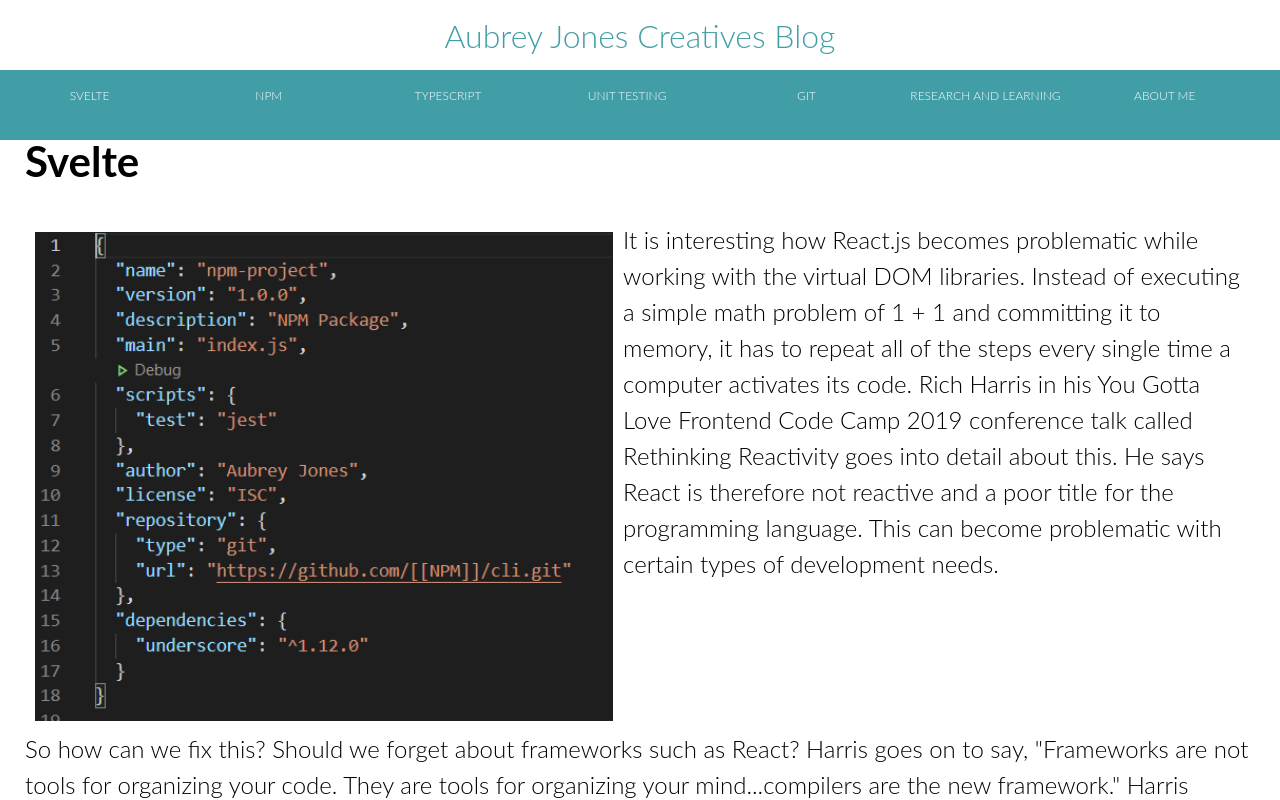
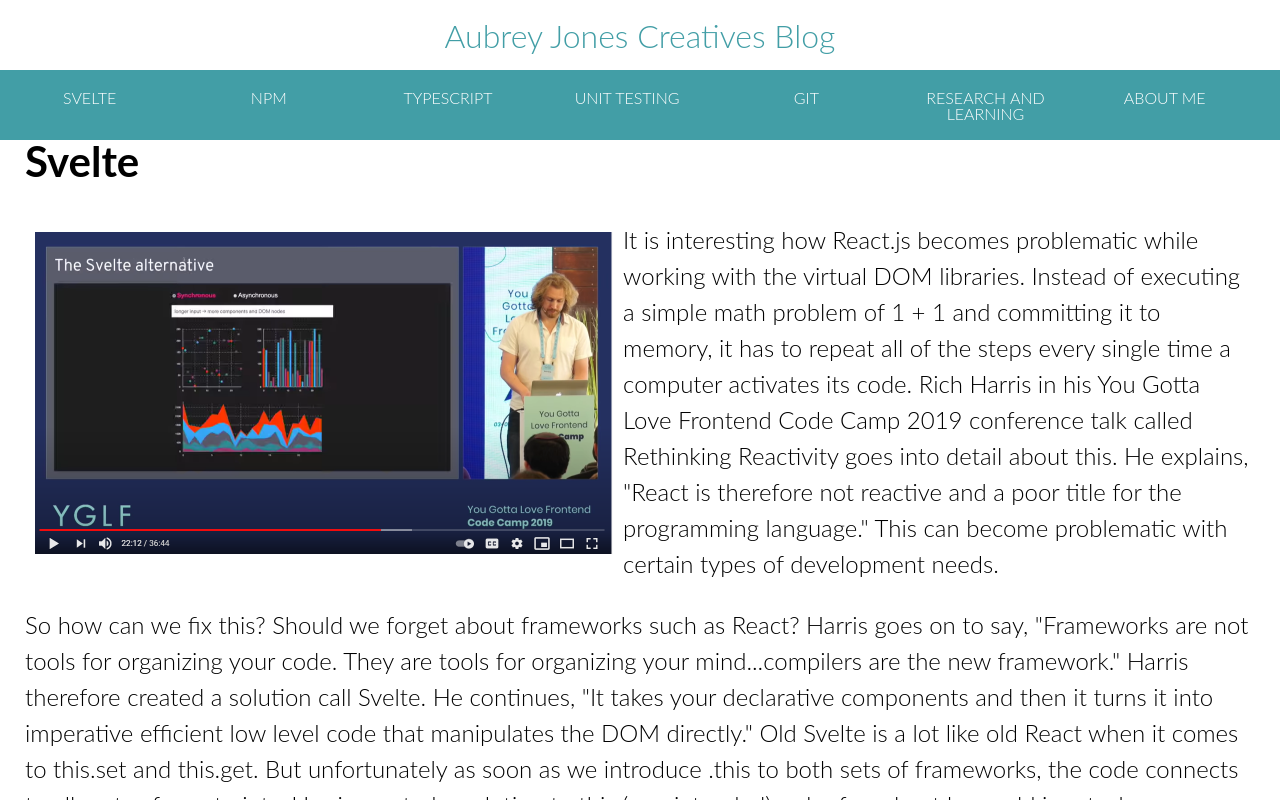
Before and after one commit to aubreyjonescreatives/react-blog, a React (Create React App) app: page / in a window 1280 px wide. Shown: the top 800 px of the page. Built offline with nearby package versions, Linux system fonts and the light colour scheme.

Commit message:
add svelte image

```diff
--- a/src/Svelte.js
+++ b/src/Svelte.js
@@ -1,6 +1,6 @@
 import React from 'react'
 import './css/BlogpostStyles.css'
-import npmImage from './images/npmImage.PNG'
+import svelteImage from './images/svelteImage.PNG'
 
 
 
@@ -10,12 +10,12 @@ function Svelte() {
      <div class="main-1" id="svelte">
        <div className="EmptyTop"></div>
     <h1>Svelte</h1>
-     <p><figure className="svelteImage"> <img src={npmImage} alt="Svelte"></img></figure>
+     <p><figure className="svelteImage"> <img src={svelteImage} alt="Svelte"></img></figure>
       It is interesting how React.js becomes problematic while working with the virtual DOM libraries.
       Instead of executing a simple math problem of 1 + 1 and committing it to memory, it has to
       repeat all of the steps every single time a computer activates its code. Rich Harris in his
       You Gotta Love Frontend Code Camp 2019 conference talk called Rethinking Reactivity goes into detail about this.
-      He says React is therefore not reactive and a poor title for the programming language.
+      He explains, "React is therefore not reactive and a poor title for the programming language."
       This can become problematic with certain types of development needs.
       </p>
       <p>
@@ -23,7 +23,7 @@ function Svelte() {
       not tools for organizing your code. They are tools for organizing your mind...compilers are the new framework."
       Harris therefore created a solution call Svelte. He continues, "It takes your declarative components and then
       it turns it into imperative efficient low level code that manipulates the DOM directly." Old Svelte is a lot like
-      old React when it comes to this.set and this.get. But unfortunately as soon as we introduce this to both sets of
+      old React when it comes to this.set and this.get. But unfortunately as soon as we introduce .this to both sets of
       frameworks, the code connects to all sorts of constraints. Harris created a solution to this (pun intended) as he
       found out he could input .change instead of .this. in Svelte, because Svelte is a compiler.
         </p>
--- a/src/css/BlogpostStyles.css
+++ b/src/css/BlogpostStyles.css
@@ -275,6 +275,9 @@ footer {
     width: 100%; }
 
   /* ------------------------NAV----------------------------- */
+  nav li {
+    font-size: 16px; }
+
   /*-------------------- MAIN ------------------------------ */
   .main-1 {
     /* ------------------------Column----------------------------- */ }
--- a/src/scss/_medium.scss
+++ b/src/scss/_medium.scss
@@ -15,6 +15,14 @@ header {
 
 /* ------------------------NAV----------------------------- */
 
+nav {
+
+li {
+font-size: 16px;
+
+}
+
+}
 
 
 /*-------------------- MAIN ------------------------------ */
```
Also changed, not shown: src/images/svelteImage.PNG (added), 1 other file (tests, documents, lock files or other folders).
